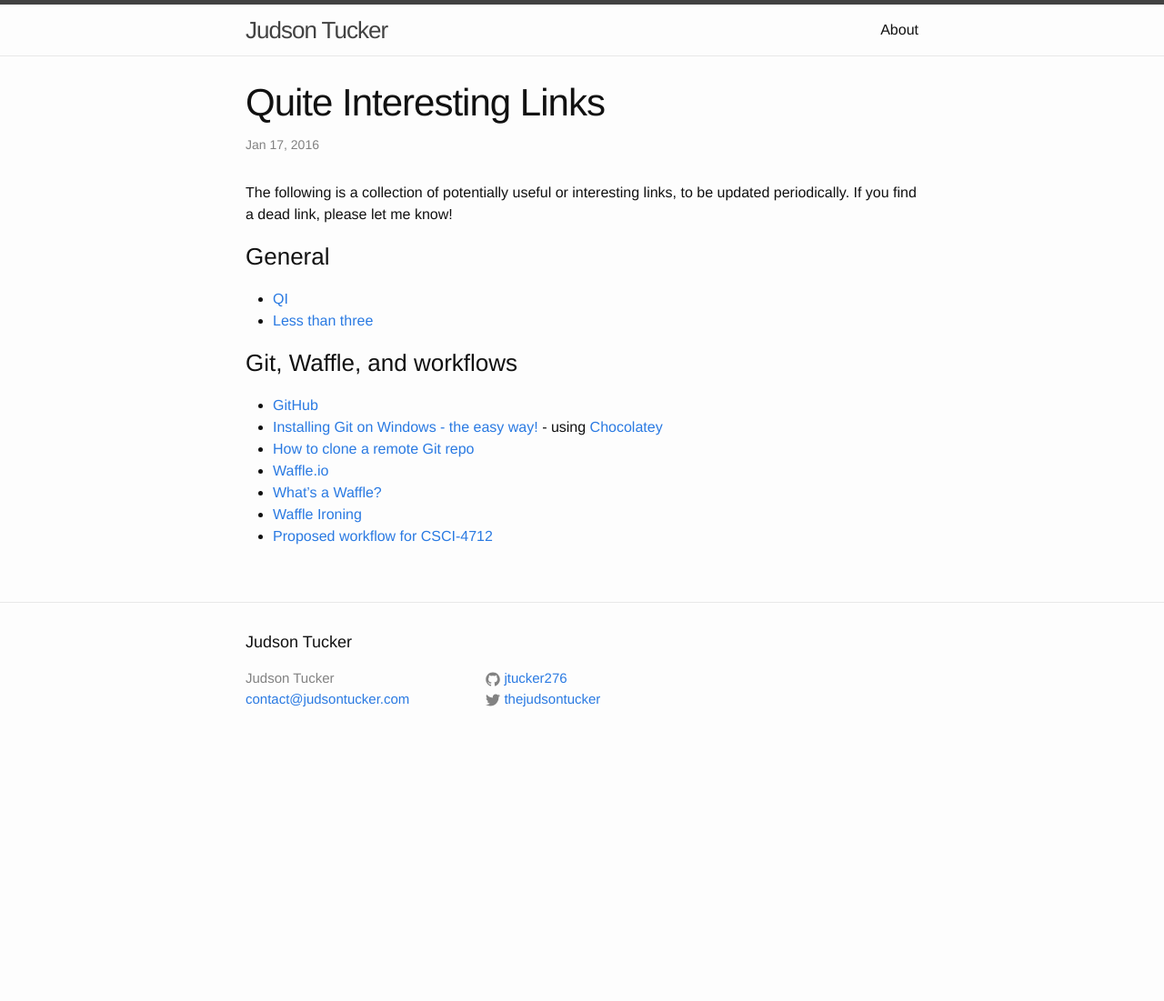
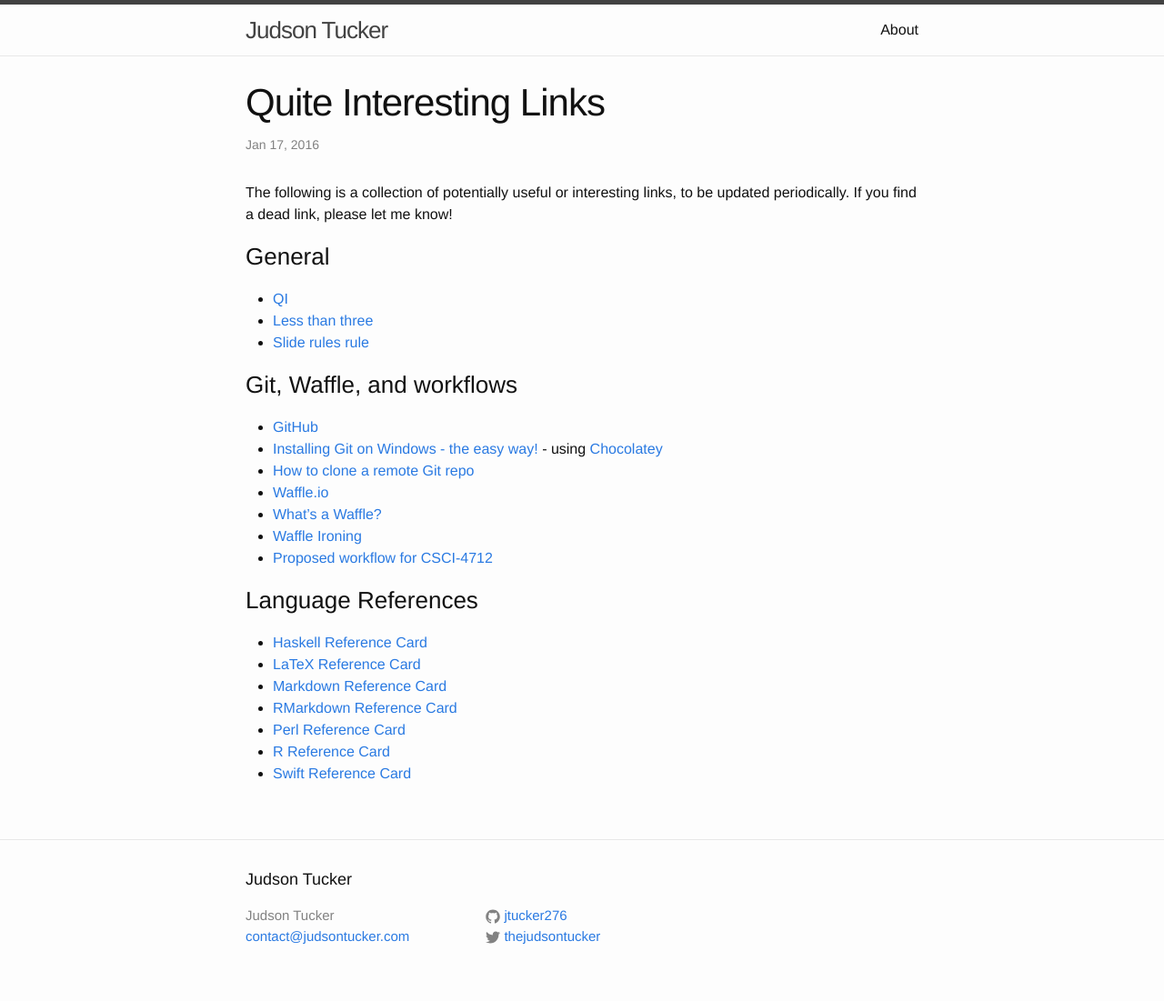
Before and after one commit to jtucker276/jtucker276.github.io, a Jekyll site: the page built from _posts/2016-01-17-Quite-Interesting-Links.markdown, in a window 1280 px wide. Shown: the whole page at 91% size. Built offline with Jekyll 4.4.1, drawn with Linux system fonts in a browser that asks for light colours; before the commit the page ends 900 px from its top, so only the background shows below that.

Commit message:
adding links

```diff
--- a/_posts/2016-01-17-Quite-Interesting-Links.markdown
+++ b/_posts/2016-01-17-Quite-Interesting-Links.markdown
@@ -10,6 +10,7 @@
 ### General
 - [QI][qi-l]
 - [Less than three][llt]
+- [Slide rules rule](http://www.sliderules.info/pdf/pdf.htm)
 
 ### Git, Waffle, and workflows
 - [GitHub][github-l]
@@ -30,3 +31,12 @@
 [gitclone-l]: https://help.github.com/articles/cloning-a-repository/
 [wwf-l]: https://github.com/waffleio/waffle.io/wiki/Recommended-Workflow-Using-Pull-Requests-&-Automatic-Work-Tracking
 [csci4712-l]: {% post_url 2016-01-18-csci-4712 %}
+
+### Language References
+- [Haskell Reference Card](http://cheatsheet.codeslower.com/CheatSheet.pdf)
+- [LaTeX Reference Card](https://wch.github.io/latexsheet/latexsheet.pdf)
+- [Markdown Reference Card](http://packetlife.net/media/library/16/Markdown.pdf)
+- [RMarkdown Reference Card](https://www.rstudio.com/wp-content/uploads/2015/02/rmarkdown-cheatsheet.pdf)
+- [Perl Reference Card](http://michaelgoerz.net/refcards/perl_refcard.pdf)
+- [R Reference Card](https://cran.r-project.org/doc/contrib/Short-refcard.pdf)
+- [Swift Reference Card](http://cdn3.raywenderlich.com/wp-content/uploads/2014/06/RW-Swift-Cheatsheet-0_6.pdf)
```
